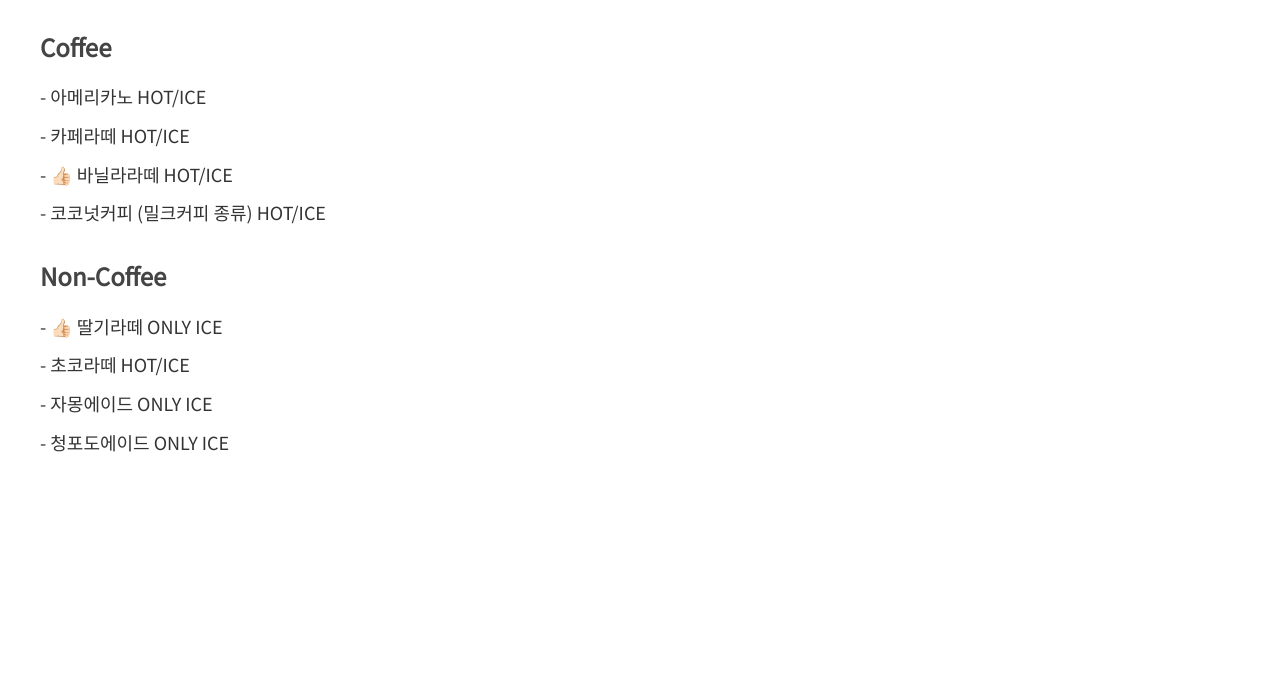
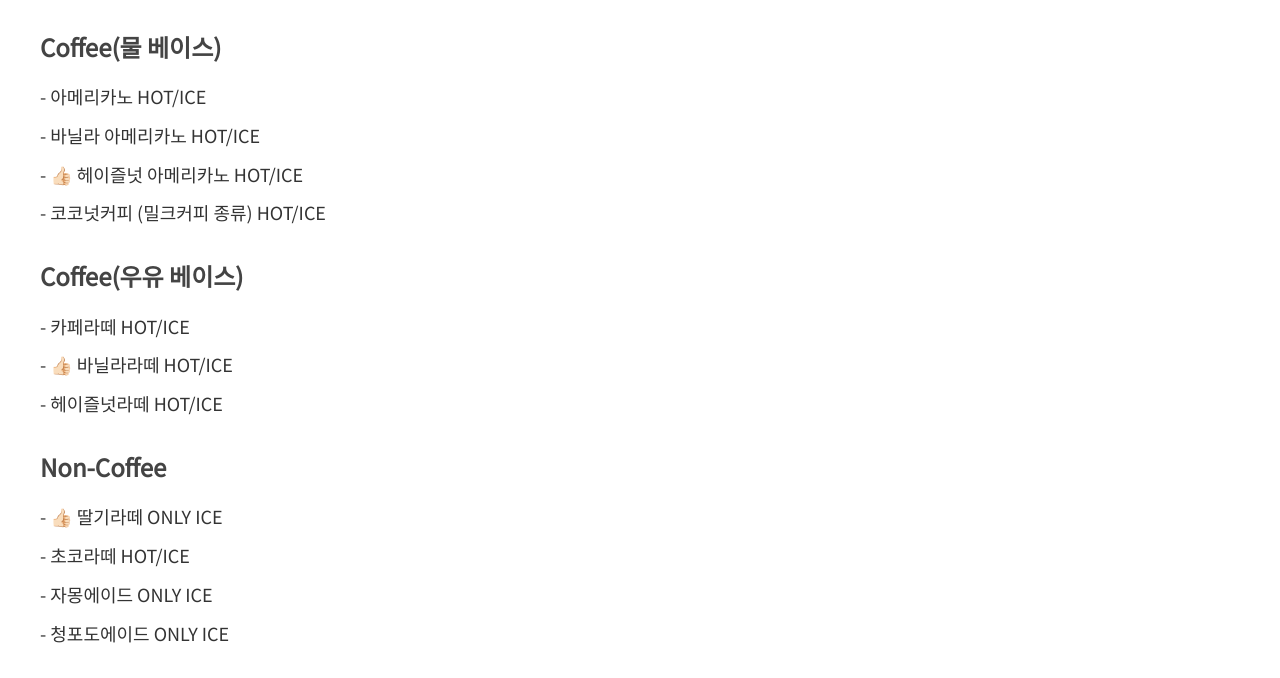
Before and after one commit to coeisarang/RangCafe, a plain HTML site: page index.html in a window 1280 px wide. Shown: the part 1058-1736 px from the top of the page. Before the commit the page ends 1545 px from the top, so only its background shows below. Drawn offline with Linux system fonts and the light colour scheme.

Commit message:
3st update

```diff
--- a/index.html
+++ b/index.html
@@ -4,7 +4,7 @@
     <meta charset="UTF-8">
     <meta name="viewport" content="width=device-width, initial-scale=1.0">
     <link href="https://fonts.googleapis.com/css2?family=Noto+Sans+KR&display=swap" rel="stylesheet">
-    <title>사랑이네스윗 홈 카페</title>
+    <title>사랑이네 스윗 홈 카페</title>
     <style>
         /* 기본 설정 */
         body {
@@ -82,12 +82,19 @@
     <main>
         <img class="mainbanner" src="/mainbanner.gif" alt="메인 배너">
 
-        <h2>Coffee</h2>
+        <h2>Coffee(물 베이스)</h2>
         <ul>
             <li>- 아메리카노 HOT/ICE</li>
+            <li>- 바닐라 아메리카노 HOT/ICE</li>
+            <li>- 👍🏻 헤이즐넛 아메리카노 HOT/ICE</li>
+            <li>- 코코넛커피 (밀크커피 종류) HOT/ICE</li>
+        </ul>
+
+        <h2>Coffee(우유 베이스)</h2>
+        <ul>
             <li>- 카페라떼 HOT/ICE</li>
             <li>- 👍🏻 바닐라라떼 HOT/ICE</li>
-            <li>- 코코넛커피 (밀크커피 종류) HOT/ICE</li>
+            <li>- 헤이즐넛라떼 HOT/ICE</li>
         </ul>
 
         <h2>Non-Coffee</h2>
```
